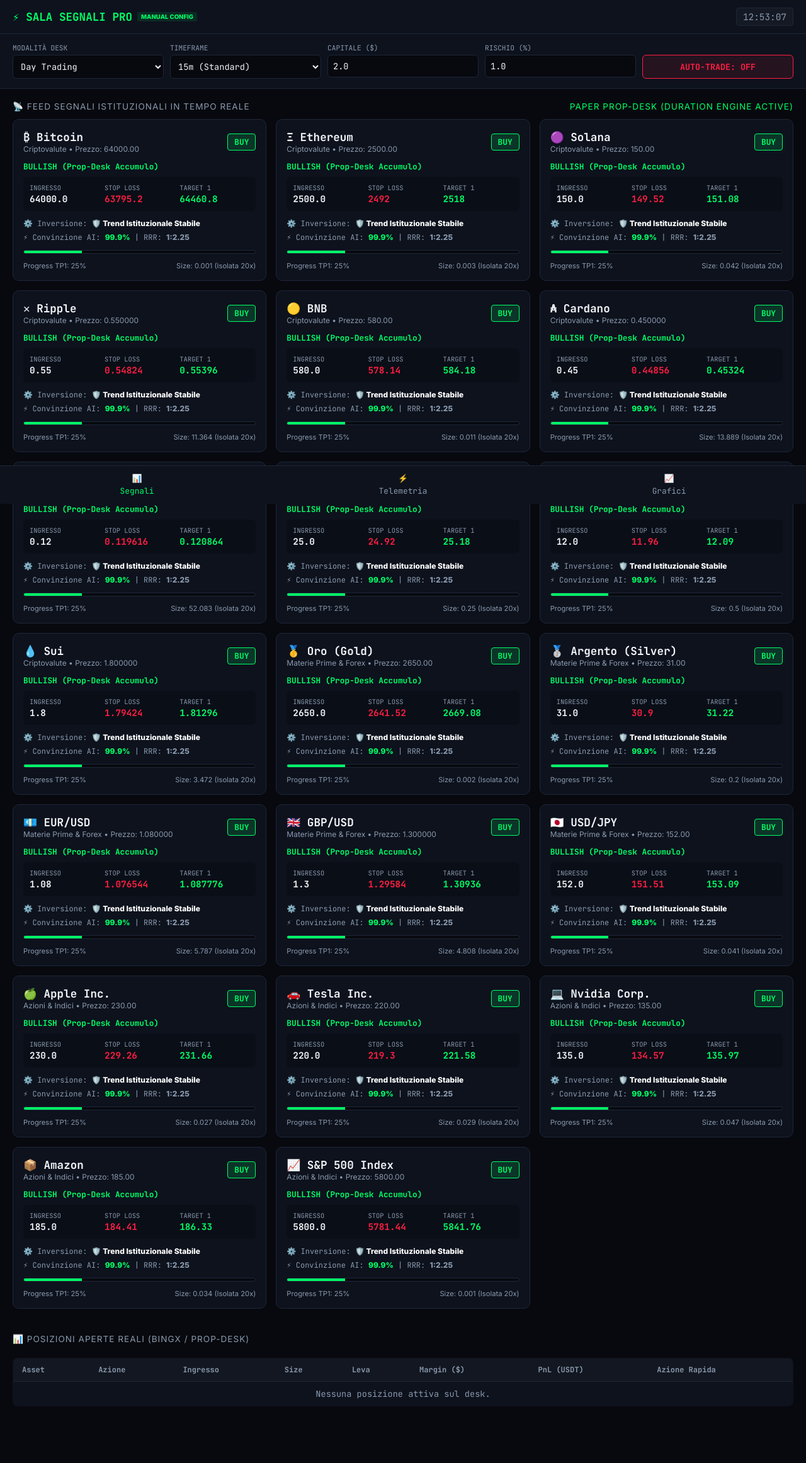
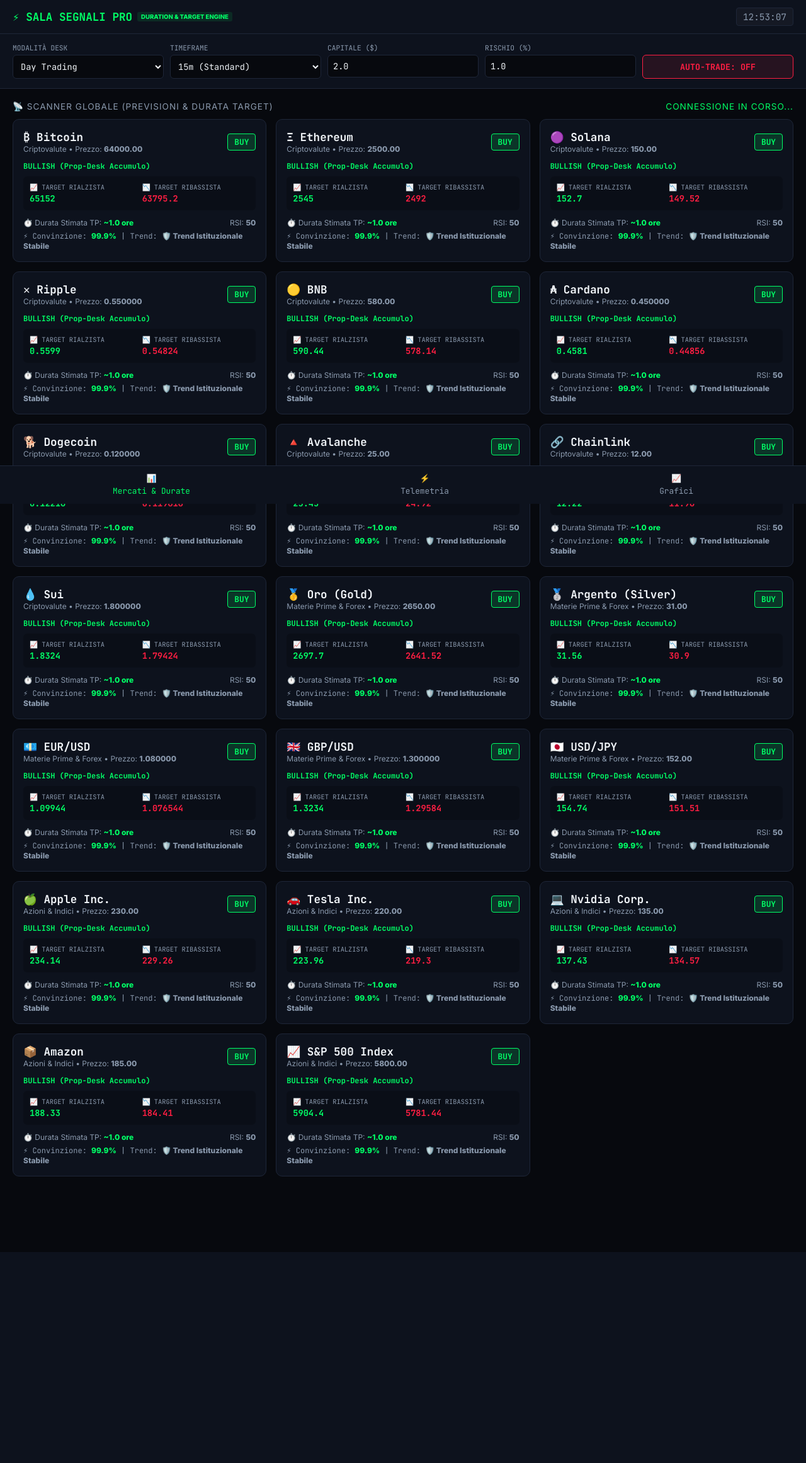
Before and after one commit to fabiocaputo389-ship-it/segnali-ai-telegram, a Flask app: page / in a window 1280 px wide. Shown: the whole page at 63% size. After the commit the page ends 1988 px from the top, so only its background shows below. Run offline with Flask 3, Linux system fonts and the light colour scheme; data that the repository does not hold is empty.

Commit message:
Update index.html

```diff
--- a/templates/index.html
+++ b/templates/index.html
@@ -3,7 +3,7 @@
 <head>
     <meta charset="UTF-8">
     <meta name="viewport" content="width=device-width, initial-scale=1.0">
-    <title>SALA SEGNALI PRO • Institutional HFT Terminal</title>
+    <title>SALA SEGNALI PRO • Institutional All-Markets Terminal</title>
     <link href="https://fonts.googleapis.com/css2?family=JetBrains+Mono:wght@400;700&family=Inter:wght@400;600;800&display=swap" rel="stylesheet">
     <style>
         :root {
@@ -35,15 +35,9 @@
         .badge-action { padding: 4px 10px; border-radius: 4px; font-weight: 800; font-size: 0.8rem; font-family: 'JetBrains Mono', monospace; }
         .badge-buy { background: rgba(0,255,102,0.15); color: var(--accent-green); border: 1px solid var(--accent-green); }
         .badge-sell { background: rgba(255,30,66,0.15); color: var(--accent-red); border: 1px solid var(--accent-red); }
-        .metrics-grid { display: grid; grid-template-columns: repeat(3, 1fr); gap: 8px; margin-bottom: 12px; background: rgba(0,0,0,0.2); padding: 10px; border-radius: 6px; }
+        .metrics-grid { display: grid; grid-template-columns: repeat(2, 1fr); gap: 8px; margin-bottom: 12px; background: rgba(0,0,0,0.2); padding: 10px; border-radius: 6px; }
         .metric-box label { font-size: 0.65rem; color: var(--text-muted); font-family: 'JetBrains Mono', monospace; display: block; }
-        .metric-box span { font-size: 0.9rem; font-weight: 700; font-family: 'JetBrains Mono', monospace; }
-        .progress-bar-container { background: var(--bg-base); height: 6px; border-radius: 3px; margin: 12px 0; overflow: hidden; border: 1px solid var(--border-color); }
-        .progress-fill { background: var(--accent-green); height: 100%; width: 0%; transition: width 0.5s ease; }
-        .positions-table { width: 100%; border-collapse: collapse; background: var(--bg-panel); border-radius: 8px; overflow: hidden; border: 1px solid var(--border-color); margin-top: 10px; }
-        .positions-table th, .positions-table td { padding: 10px 14px; text-align: left; font-size: 0.85rem; font-family: 'JetBrains Mono', monospace; border-bottom: 1px solid var(--border-color); }
-        .positions-table th { background: rgba(255,255,255,0.02); color: var(--text-muted); font-size: 0.75rem; }
-        .btn-close { background: rgba(255,30,66,0.2); color: var(--accent-red); border: 1px solid var(--accent-red); padding: 4px 8px; border-radius: 4px; cursor: pointer; font-family: 'JetBrains Mono', monospace; font-size: 0.75rem; font-weight: 700; }
+        .metric-box span { font-size: 0.85rem; font-weight: 700; font-family: 'JetBrains Mono', monospace; }
         .footer-nav { position: fixed; bottom: 0; left: 0; width: 100%; background: var(--bg-panel); border-top: 1px solid var(--border-color); display: flex; justify-content: space-around; padding: 12px; z-index: 1000; }
         .nav-item { font-family: 'JetBrains Mono', monospace; font-size: 0.8rem; color: var(--text-muted); text-decoration: none; display: flex; flex-direction: column; align-items: center; gap: 4px; cursor: pointer; }
         .nav-item.active { color: var(--accent-green); }
@@ -51,7 +45,7 @@
 </head>
 <body>
     <header>
-        <div class="logo">⚡ SALA SEGNALI PRO <span style="font-size:0.6rem; background:rgba(0,255,102,0.1); color:var(--accent-green); padding:2px 6px; border-radius:3px;">MANUAL CONFIG</span></div>
+        <div class="logo">⚡ SALA SEGNALI PRO <span style="font-size:0.6rem; background:rgba(0,255,102,0.1); color:var(--accent-green); padding:2px 6px; border-radius:3px;">DURATION & TARGET ENGINE</span></div>
         <div class="terminal-clock" id="clock">00:00:00</div>
     </header>
 
@@ -87,43 +81,20 @@
 
     <div class="container">
         <div class="section-title">
-            <span>📡 Feed Segnali Istituzionali in Tempo Reale</span>
+            <span>📡 Scanner Globale (Previsioni & Durata Target)</span>
             <span id="exchangeModeIndicator" style="color:var(--accent-green)">Connessione in corso...</span>
         </div>
         <div id="signalsContainer" class="signals-grid">
             <div style="grid-column: 1/-1; text-align:center; padding: 40px; color:var(--text-muted); font-family:'JetBrains Mono',monospace;">
-                Inizializzazione scanner globale HFT e sincronizzazione book...
-            </div>
-        </div>
-
-        <div style="margin-top: 40px;">
-            <div class="section-title"><span>📊 Posizioni Aperte Reali (BingX / Prop-Desk)</span></div>
-            <div style="overflow-x: auto;">
-                <table class="positions-table">
-                    <thead>
-                        <tr>
-                            <th>Asset</th>
-                            <th>Azione</th>
-                            <th>Ingresso</th>
-                            <th>Size</th>
-                            <th>Leva</th>
-                            <th>Margin ($)</th>
-                            <th>PnL (USDT)</th>
-                            <th>Azione Rapida</th>
-                        </tr>
-                    </thead>
-                    <tbody id="positionsTableBody">
-                        <tr><td colspan="8" style="text-align:center; color:var(--text-muted);">Nessuna posizione attiva sul desk.</td></tr>
-                    </tbody>
-                </table>
+                Analisi di volatilità e calcolo durata target in corso...
             </div>
         </div>
     </div>
 
     <div class="footer-nav">
-        <a class="nav-item active"><span>📊</span> Segnali</a>
-        <a class="nav-item" onclick="alert('Sistema di telemetria HFT attivo.')"><span>⚡</span> Telemetria</a>
-        <a class="nav-item" onclick="alert('Grafici multi-timeframe sincronizzati.')"><span>📈</span> Grafici</a>
+        <a class="nav-item active"><span>📊</span> Mercati & Durate</a>
+        <a class="nav-item" onclick="alert('Telemetria HFT attiva.')"><span>⚡</span> Telemetria</a>
+        <a class="nav-item" onclick="alert('Grafici sincronizzati.')"><span>📈</span> Grafici</a>
     </div>
 
     <script>
@@ -143,53 +114,9 @@
         function updateAutoTradeUI(data) {
             const btn = document.getElementById('autotradeToggle');
             const ind = document.getElementById('exchangeModeIndicator');
-            if (autoTradeState) {
-                btn.innerText = "AUTO-TRADE: ON";
-                btn.classList.add('active');
-            } else {
-                btn.innerText = "AUTO-TRADE: OFF";
-                btn.classList.remove('active');
-            }
+            btn.innerText = autoTradeState ? "AUTO-TRADE: ON" : "AUTO-TRADE: OFF";
+            btn.className = `autotrade-btn ${autoTradeState ? 'active' : ''}`;
             ind.innerText = data.mode;
-        }
-
-        async function loadStatus() {
-            try {
-                const res = await fetch('/api/autotrade/status');
-                const data = await res.json();
-                autoTradeState = data.auto_trade;
-                updateAutoTradeUI(data);
-                renderPositions(data.positions);
-            } catch (e) { console.error(e); }
-        }
-
-        function renderPositions(positions) {
-            const tbody = document.getElementById('positionsTableBody');
-            if (!positions || positions.length === 0) {
-                tbody.innerHTML = `<tr><td colspan="8" style="text-align:center; color:var(--text-muted);">Nessuna posizione attiva sul desk.</td></tr>`;
-                return;
-            }
-            tbody.innerHTML = positions.map(p => `
-                <tr>
-                    <td><strong>${p.name}</strong></td>
-                    <td><span style="color:${p.action === 'BUY' ? 'var(--accent-green)' : 'var(--accent-red)'}; font-weight:800;">${p.action}</span></td>
-                    <td>${p.entry}</td>
-                    <td>${p.size}</td>
-                    <td>${p.leverage}</td>
-                    <td>$${p.margin}</td>
-                    <td style="color:${p.unrealized_pnl >= 0 ? 'var(--accent-green)' : 'var(--accent-red)'}; font-weight:700;">$${p.unrealized_pnl}</td>
-                    <td><button class="btn-close" onclick="closePosition('${p.symbol}')">CHIUDI</button></td>
-                </tr>
-            `).join('');
-        }
-
-        async function closePosition(symbol) {
-            await fetch('/api/autotrade/close', {
-                method: 'POST',
-                headers: {'Content-Type': 'application/json'},
-                body: JSON.stringify({ symbol })
-            });
-            loadStatus();
         }
 
         async function loadSignals() {
@@ -208,7 +135,7 @@
         function renderSignals(signals) {
             const container = document.getElementById('signalsContainer');
             if (!signals || signals.length === 0) {
-                container.innerHTML = `<div style="grid-column: 1/-1; text-align:center; padding: 40px; color:var(--text-muted); font-family:'JetBrains Mono',monospace;">Nessun segnale ad alta confluenza trovato in questo scan.</div>`;
+                container.innerHTML = `<div style="grid-column: 1/-1; text-align:center; padding: 40px; color:var(--text-muted); font-family:'JetBrains Mono',monospace;">Nessun asset disponibile al momento.</div>`;
                 return;
             }
 
@@ -217,42 +144,32 @@
                     <div class="card-header">
                         <div>
                             <div class="asset-title">${s.name}</div>
-                            <div style="font-size:0.75rem; color:var(--text-muted);">${s.category} • Prezzo: ${s.price}</div>
+                            <div style="font-size:0.75rem; color:var(--text-muted);">${s.category} • Prezzo: <strong>${s.price}</strong></div>
                         </div>
                         <span class="badge-action ${s.action === 'BUY' ? 'badge-buy' : 'badge-sell'}">${s.action}</span>
                     </div>
 
-                    <div style="font-size:0.8rem; color:${s.sentiment_color}; font-weight:700; margin-bottom:8px; font-family:'JetBrains Mono',monospace;">
+                    <div style="font-size:0.75rem; color:${s.sentiment_color}; font-weight:700; margin-bottom:8px; font-family:'JetBrains Mono',monospace;">
                         ${s.sentiment}
                     </div>
 
                     <div class="metrics-grid">
-                        <div class="metric-box"><label>INGRESSO</label><span>${s.entry}</span></div>
-                        <div class="metric-box"><label>STOP LOSS</label><span style="color:var(--accent-red);">${s.sl}</span></div>
-                        <div class="metric-box"><label>TARGET 1</label><span style="color:var(--accent-green);">${s.tp1}</span></div>
+                        <div class="metric-box"><label>📈 TARGET RIALZISTA</label><span style="color:var(--accent-green);">${s.target_rialzista}</span></div>
+                        <div class="metric-box"><label>📉 TARGET RIBASSISTA</label><span style="color:var(--accent-red);">${s.target_ribassista}</span></div>
                     </div>
 
-                    <div style="font-size:0.75rem; font-family:'JetBrains Mono',monospace; color:var(--text-muted); margin-bottom:6px;">
-                        ⚙️ Inversione: <strong style="color:#fff;">${s.inversion_prediction}</strong>
+                    <div style="font-size:0.75rem; font-family:'JetBrains Mono',monospace; color:var(--text-muted); margin-bottom:6px; display:flex; justify-content:space-between;">
+                        <span>⏱️ Durata Stimata TP: <strong style="color:var(--accent-green);">${s.duration_estimate}</strong></span>
+                        <span>RSI: <strong>${s.rsi}</strong></span>
                     </div>
                     <div style="font-size:0.75rem; font-family:'JetBrains Mono',monospace; color:var(--text-muted);">
-                        ⚡ Convinzione AI: <strong style="color:var(--accent-green);">${s.ai_score}</strong> | RRR: <strong>1:${s.rrr}</strong>
-                    </div>
-
-                    <div class="progress-bar-container">
-                        <div class="progress-fill" style="width: ${s.progress_pct}%"></div>
-                    </div>
-                    <div style="display:flex; justify-content:space-between; font-size:0.7rem; color:var(--text-muted); font-family:'JetBrains Mono',monospace;">
-                        <span>Progress TP1: ${s.progress_pct}%</span>
-                        <span>Size: ${s.position_size} (${s.leverage})</span>
+                        ⚡ Convinzione: <strong style="color:var(--accent-green);">${s.ai_score}</strong> | Trend: <strong>${s.inversion_prediction}</strong>
                     </div>
                 </div>
             `).join('');
         }
 
-        loadStatus();
         loadSignals();
-        setInterval(loadStatus, 4000);
         setInterval(loadSignals, 8000);
 
         document.getElementById('modeSelect').addEventListener('change', loadSignals);
```
